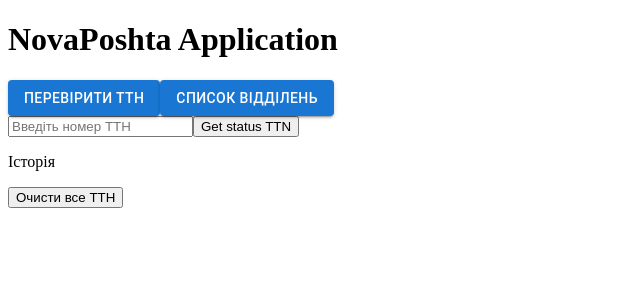
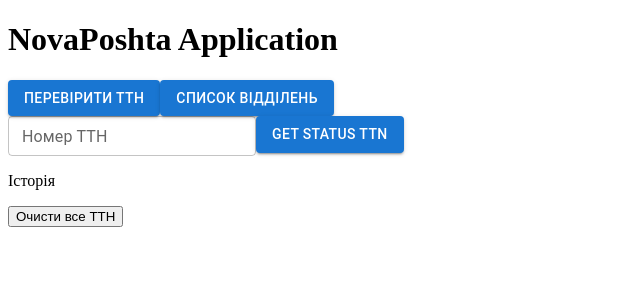
Before and after one commit to r1p1988/novaposhta, a React (Create React App) app: page / in a window 1280 px wide. Shown: the top 300 px of the page, without its empty margins (0-640 px from the left). Built offline with nearby package versions, Linux system fonts and the light colour scheme.

Commit message:
add CMR mui style

```diff
--- a/src/components/CMR/details/DetailsCMR.jsx
+++ b/src/components/CMR/details/DetailsCMR.jsx
@@ -1,5 +1,7 @@
 import React from "react";
 import { useSelector } from "react-redux";
+
+import Box from "@mui/material/Box";
 
 function DetailsCMR() {
   const { CMR } = useSelector((state) => state.global);
@@ -7,11 +9,23 @@
   return (
     <>
       {!Array.isArray(CMR) && CMR ? (
-        <div>
+        <Box
+          component="div"
+          sx={{
+            width: 500,
+            height: 200,
+            p: 1,
+            m: 1,
+            backgroundColor: "text.disabled",
+            color: `#fff`,
+            border: "1px solid",
+            borderRadius: 2,
+          }}
+        >
           <p>Статус доставки: {CMR.Status}</p>
           <p>Відправлено: {CMR.WarehouseSender}</p>
           <p>Отримано: {CMR.WarehouseRecipient}</p>
-        </div>
+        </Box>
       ) : null}
     </>
   );
--- a/src/components/CMR/forms/statusCMR/StatusCMR.jsx
+++ b/src/components/CMR/forms/statusCMR/StatusCMR.jsx
@@ -10,6 +10,10 @@
   loadFromLocalStorage,
   saveToLocalStorage,
 } from "../../../../store/index";
+
+import TextField from "@mui/material/TextField";
+import Button from "@mui/material/Button";
+import Box from "@mui/material/Box";
 
 function StatusTTN() {
   const { History } = useSelector((state) => state.global);
@@ -49,16 +53,23 @@
 
   return (
     <>
-      <form onSubmit={(e) => handleSubmit(e)}>
-        <input
+      <Box
+        component="form"
+        noValidate
+        autoComplete="off"
+        onSubmit={(e) => handleSubmit(e)}
+      >
+        <TextField
+          label="Номер ТТН"
+          value={CMR_Number}
+          size="small"
           type="number"
-          placeholder="Введіть номер ТТН"
-          value={CMR_Number}
           onChange={(e) => handleCMRValue(e)}
-          // onChange={(e) => setCMR(e.target.value)}
         />
-        <button>Get status TTN</button>
-      </form>
+        <Button variant="contained" type="submit">
+          Get status TTN
+        </Button>
+      </Box>
       {isShow && <div>Номер не знайден</div>}
     </>
   );
```
